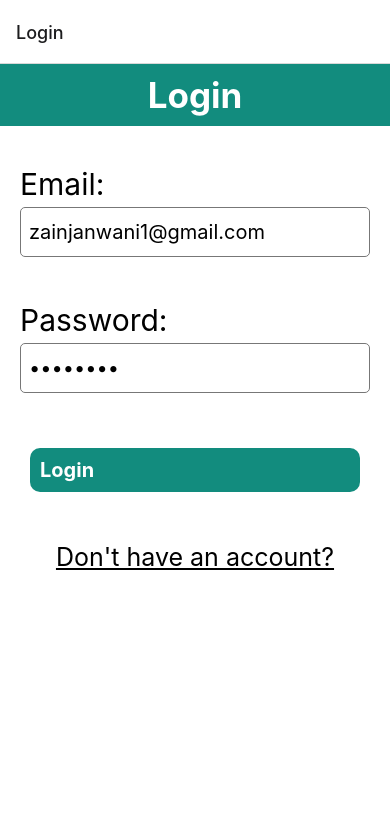
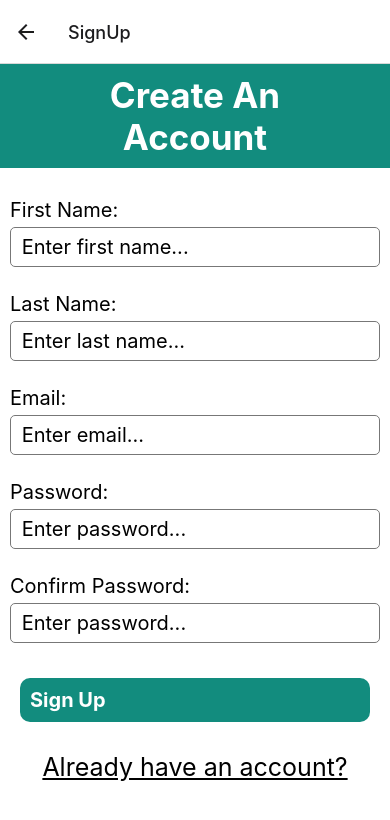
Before and after one commit to ZainJ7/whatsthatcode, a React Native app: screen /Search in a window 390 px wide. Shown: the top 820 px of the page. Built offline with nearby package versions, Linux system fonts and the light colour scheme.

Commit message:
Refactoring
Refactored:
Login Page
Logout Page
Search Page

```diff
--- a/components/login.js
+++ b/components/login.js
@@ -1,17 +1,11 @@
 import React, { Component } from "react";
-import {
-  View,
-  ScrollView,
-  Text,
-  TextInput,
-  TouchableOpacity,
-  StyleSheet,
-} from "react-native";
+import {View, ScrollView, Text, TextInput, TouchableOpacity, StyleSheet,} from "react-native";
 import * as EmailValidator from "email-validator";
 import AsyncStorage from "@react-native-async-storage/async-storage";
 import globalStyles from "../styles/global";
 
 class Login extends Component {
+
   componentDidMount() {
     this.unsubscribe = this.props.navigation.addListener("focus", () => {
       this.checkLoggedIn();
@@ -25,7 +19,7 @@ class Login extends Component {
   checkLoggedIn = async () => {
     const value = await AsyncStorage.getItem("whatsthat_session_token");
     if (value == null) {
-      this.props.navigation.navigate("Home");
+      this.props.navigation.navigate("SignUp");
     }
   };
 
--- a/components/logout.js
+++ b/components/logout.js
@@ -1,12 +1,5 @@
 import React, { Component } from "react";
-import {
-  View,
-  ScrollView,
-  Text,
-  TextInput,
-  TouchableOpacity,
-  StyleSheet,
-} from "react-native";
+import {View, ScrollView, Text, TouchableOpacity, StyleSheet,} from "react-native";
 import AsyncStorage from "@react-native-async-storage/async-storage";
 import globalStyles from "../styles/global";
 
@@ -79,9 +72,10 @@ const styles = StyleSheet.create({
     paddingHorizontal: 30,
     paddingVertical: 30,
     borderRadius: 10,
+    textAlign: "center",
   },
   formTouchText: {
-    fontSize: 20,
+    fontSize: 30,
     fontWeight: "bold",
     color: "white",
   },
--- a/components/search.js
+++ b/components/search.js
@@ -1,13 +1,5 @@
 import React, { Component } from "react";
-import {
-  View,
-  Text,
-  Image,
-  StyleSheet,
-  TextInput,
-  TouchableOpacity,
-  FlatList,
-} from "react-native";
+import { View, Text, Image, StyleSheet, TextInput, TouchableOpacity, FlatList,} from "react-native";
 import AsyncStorage from "@react-native-async-storage/async-storage";
 import globalStyles from "../styles/global";
 
@@ -43,7 +35,6 @@ export default class Search extends Component {
         body: JSON.stringify({}),
       });
       if (response.ok) {
-        // Set the message to show only for the user who clicked the "Add User" button
         this.setState((prevState) => ({
           message: {
             ...prevState.message,
@@ -51,12 +42,10 @@ export default class Search extends Component {
           },
         }));
       } else {
-        // Set the message to show only for the user who clicked the "Add User" button
         this.setState((prevState) => ({
           message: { ...prevState.message, [userId]: "Failed to add contact" },
         }));
       }
-      // Clear the message after 2 seconds
       setTimeout(() => {
         this.setState((prevState) => ({
           message: { ...prevState.message, [userId]: null },
@@ -200,13 +189,6 @@ const styles = StyleSheet.create({
     width: "100%",
     paddingHorizontal: 10,
   },
-  dropdown: {
-    borderWidth: 1,
-    borderColor: "#777",
-    padding: 8,
-    margin: 10,
-    width: "30%",
-  },
   searchButton: {
     backgroundColor: "#128C7E",
     padding: 10,
@@ -222,51 +204,6 @@ const styles = StyleSheet.create({
     flex: 1,
     width: "90%",
     marginTop: 20,
-  },
-  resultItem: {
-    borderWidth: 1,
-    borderColor: "#777",
-    padding: 10,
-    borderRadius: 10,
-    marginVertical: 10,
-  },
-  resultLabel: {
-    fontWeight: "bold",
-    fontSize: 20,
-    marginBottom: 10,
-  },
-  resultValue: {
-    fontSize: 18,
-  },
-  paginationContainer: {
-    flexDirection: "row",
-    justifyContent: "space-between",
-    marginTop: 20,
-  },
-  paginationButton: {
-    padding: 10,
-    borderRadius: 10,
-  },
-  paginationButtonText: {
-    fontWeight: "bold",
-    fontSize: 16,
-  },
-  searchContainer: {
-    backgroundColor: "#eee",
-    paddingHorizontal: 10,
-    paddingVertical: 5,
-    marginHorizontal: 20,
-    borderRadius: 10,
-    flexDirection: "row",
-    alignItems: "center",
-  },
-  searchIcon: {
-    marginRight: 10,
-  },
-  searchInput: {
-    flex: 1,
-    fontSize: 16,
-    color: "#777",
   },
   contactContainer: {
     flexDirection: "row",
@@ -289,23 +226,9 @@ const styles = StyleSheet.create({
     shadowRadius: 4,
     elevation: 5,
   },
-  contactImage: {
-    width: 50,
-    height: 50,
-    borderRadius: 25,
-    marginRight: 10,
-  },
   name: {
     fontSize: 18,
     fontWeight: "bold",
-  },
-  contactPhoneNumber: {
-    fontSize: 16,
-    color: "#555",
-  },
-  buttonContainer: {
-    flexDirection: "row",
-    paddingTop: 10,
   },
   addUserButton: {
     fontSize: 20,
@@ -321,10 +244,6 @@ const styles = StyleSheet.create({
     flexDirection: "row",
     alignItems: "center",
   },
-  messageContainer: {
-    flexDirection: "column",
-    marginTop: 10,
-  },
   message: {
     paddingTop: 10,
     color: "green",
```
